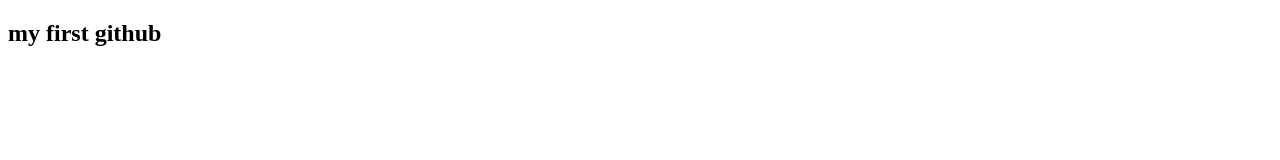
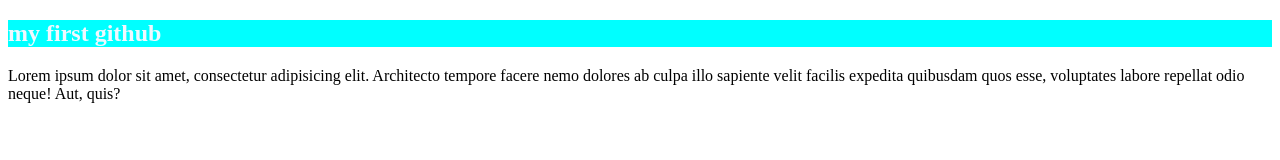
Before and after one commit to ratul1234-hash/my-first-github-repo, a plain HTML site: page index.html in a window 1280 px wide. Drawn offline with Linux system fonts and the light colour scheme.

Commit message:
css fileadded

```diff
--- a/index.html
+++ b/index.html
@@ -4,9 +4,11 @@
     <meta charset="UTF-8">
     <meta name="viewport" content="width=device-width, initial-scale=1.0">
     <title>my first ever github repot</title>
+    <link rel="stylesheet" href="styles/styles.css">
 </head>
 <body>
     <h2>my first github</h2>
+    <p>Lorem ipsum dolor sit amet, consectetur adipisicing elit. Architecto tempore facere nemo dolores ab culpa illo sapiente velit facilis expedita quibusdam quos esse, voluptates labore repellat odio neque! Aut, quis?</p>
 
 </body>
 </html>
--- /dev/null
+++ b/styles/styles.css
@@ -0,0 +1,4 @@
+h2{
+    color: aliceblue;
+    background-color: aqua;
+}
```
